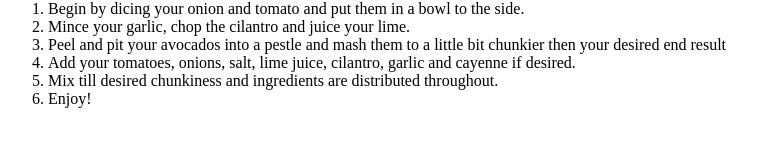
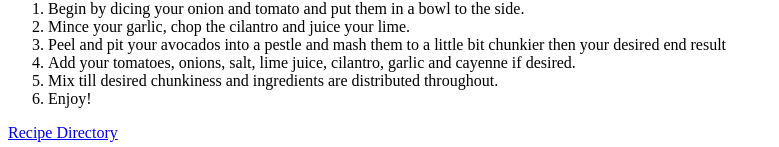
Before and after one commit to CaelanX/odin-recipes, a plain HTML site: page recipes/guacamole.html in a window 1280 px wide. Shown: the part 760-907 px from the top of the page, without its empty margins (0-779 px from the left). Before the commit the page ends 884 px from the top, so only its background shows below. Drawn offline with Linux system fonts and the light colour scheme.

Commit message:
Update guacamole.html
link guacamole.html back to the index.html file.

```diff
--- a/recipes/guacamole.html
+++ b/recipes/guacamole.html
@@ -6,14 +6,19 @@
 </head>
 <body>
 <h1>Guacamole</h1>
+
 <img src="https://imagesvc.meredithcorp.io/v3/mm/image?url=https%3A%2F%2Fstatic.onecms.io%2Fwp-content%2Fuploads%2Fsites%2F43%2F2015%2F08%2F4521556.jpg" alt="guacamole">
+
 <h3>Description</h3>
+
 <p>
 Guacamole is a classic mexican avocado dip, spread, or salad.<br>
     This avocado based dip is great for chips, tacos, salads and anything else you can think to use it with.<br>
     Not only is this recipe amazingly good, it's also exceptionally easy to make!
 </p>
+
 <h3>Ingredients</h3>
+
 <ul>
     <li>3 avocados - peeled, pitted, and mashed</li>
     <li>1 lime, juiced</li>
@@ -24,7 +29,9 @@ Guacamole is a classic mexican avocado dip, spread, or salad.<br>
     <li>1 teaspoon minced garlic</li>
     <li>1 pinch ground cayenne pepper (Optional)</li>
 </ul>
+
 <h3>Cooking Steps</h3>
+
 <ol>
     <li>Begin by dicing your onion and tomato and put them in a bowl to the side.</li>
     <li>Mince your garlic, chop the cilantro and juice your lime.</li>
@@ -33,6 +40,7 @@ Guacamole is a classic mexican avocado dip, spread, or salad.<br>
     <li>Mix till desired chunkiness and ingredients are distributed throughout.</li>
     <li>Enjoy!</li>
 </ol>
+<a href="../index.html">Recipe Directory</a>
 <!--https://www.allrecipes.com/recipe/14231/guacamole/-->
 </body>
 </html>
```
